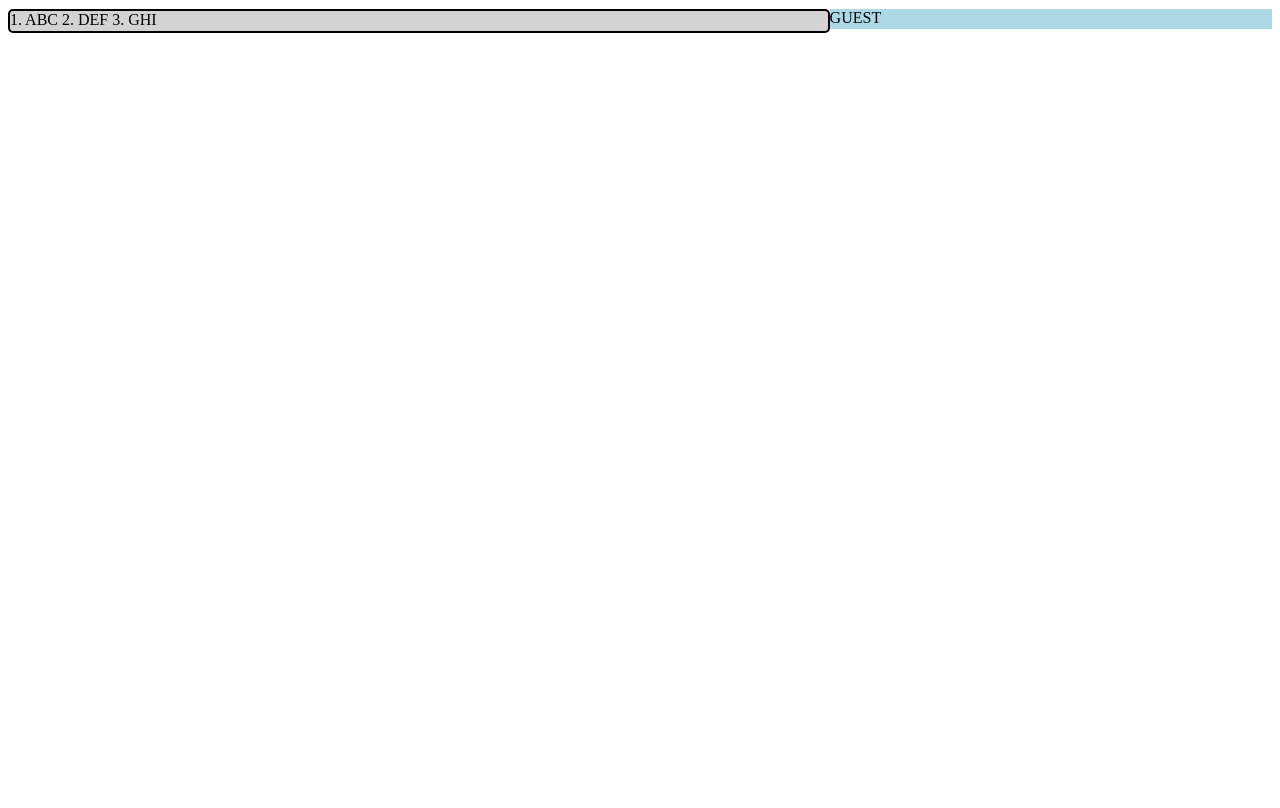
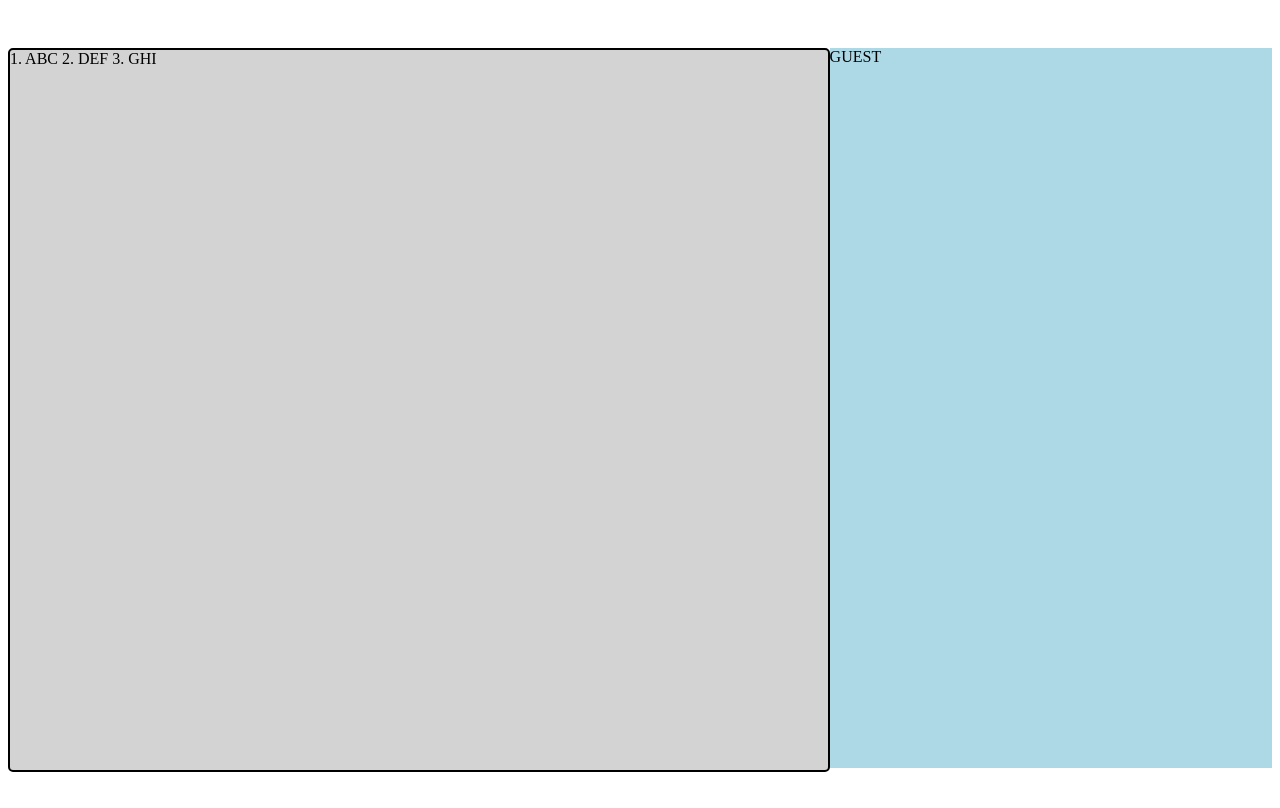
Before and after one commit to agnieszkasierbista/devflow, a React (Create React App) app: page / in a window 1280 px wide. Built offline with nearby package versions, Linux system fonts and the light colour scheme.

Commit message:
Add GlobalStyle

```diff
--- /dev/null
+++ b/src/components/GlobalStyle/GlobalStyle.ts
@@ -0,0 +1,12 @@
+import {createGlobalStyle} from 'styled-components'
+
+export const GlobalStyle = createGlobalStyle`
+
+  html, body {
+    height: 100%;
+  }
+
+  div#root {
+    height: 100%;
+  }
+    `;
--- a/src/components/guestSlot/GuestSlot.layout.tsx
+++ b/src/components/GuestSlot/GuestSlot.layout.tsx
@@ -1,5 +1,5 @@
 import React from 'react';
-import {StyledGuestSlot} from "./GuestSlot.styled";
+import {StyledGuestSlot} from './GuestSlot.styled'
 
 export function GuestSlotLayout() {
     return (
--- a/src/components/guestSlot/GuestSlot.styled.ts
+++ b/src/components/GuestSlot/GuestSlot.styled.ts
@@ -8,4 +8,5 @@ export const StyledGuestSlot = styled.div`
   grid-row-end: 3;
   display: flex;
   background: lightblue;
+  height: 100%;
 `;
--- a/src/components/workspace/Workspace.layout.tsx
+++ b/src/components/Workspace/Workspace.layout.tsx
@@ -1,6 +1,6 @@
 import React from 'react';
-import {ComputerScreenLayout} from "../computerScreen/ComputerScreen.layout";
-import {GuestSlotLayout} from "../guestSlot/GuestSlot.layout";
+import {ComputerScreenLayout} from "../ComputerScreen/ComputerScreen.layout";
+import {GuestSlotLayout} from "../GuestSlot/GuestSlot.layout";
 import {StyledWorkspace} from "./Workspace.styled";
 
 
--- a/src/components/workspace/Workspace.styled.ts
+++ b/src/components/Workspace/Workspace.styled.ts
@@ -4,6 +4,6 @@ import styled from "styled-components";
 export const StyledWorkspace = styled.div`
     display: grid;
     grid-template-columns: 65% 35%;
-    grid-auto-rows: 5% 90% 5%;
+    grid-template-rows: 5% 90% 5%;
     height: 100%;
     `;
--- a/src/index.tsx
+++ b/src/index.tsx
@@ -1,9 +1,11 @@
 import React from 'react';
 import ReactDOM from 'react-dom';
-import {WorkspaceLayout} from "./components/workspace/Workspace.layout";
+import {WorkspaceLayout} from "./components/Workspace/Workspace.layout";
+import {GlobalStyle} from "./components/GlobalStyle/GlobalStyle";
 
 ReactDOM.render(
   <React.StrictMode>
+      <GlobalStyle />
     <WorkspaceLayout />
   </React.StrictMode>,
   document.getElementById('root')
```
Also changed, not shown: src/components/ComputerScreen/ComputerScreen.layout.tsx (renamed from src/components/computerScreen/ComputerScreen.layout.tsx), src/components/ComputerScreen/ComputerScreen.styled.ts (renamed from src/components/computerScreen/ComputerScreen.styled.ts).
